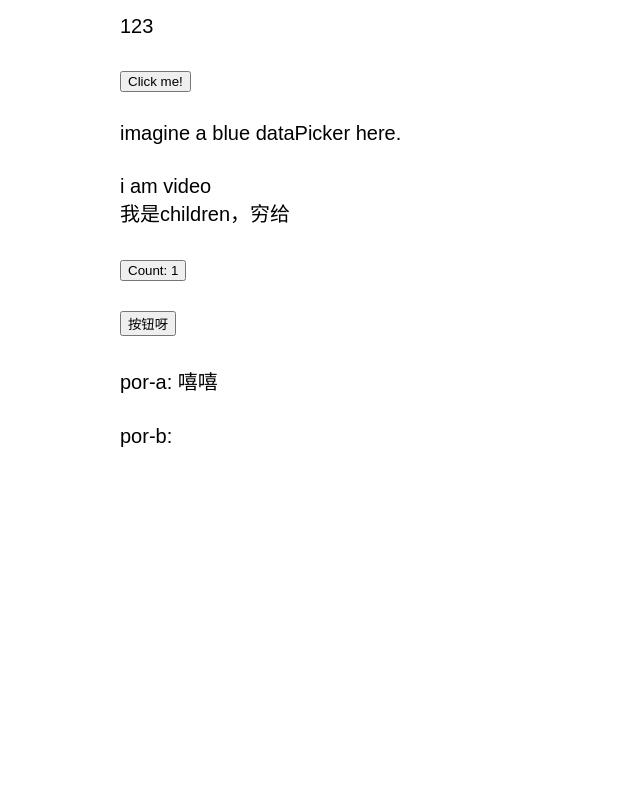
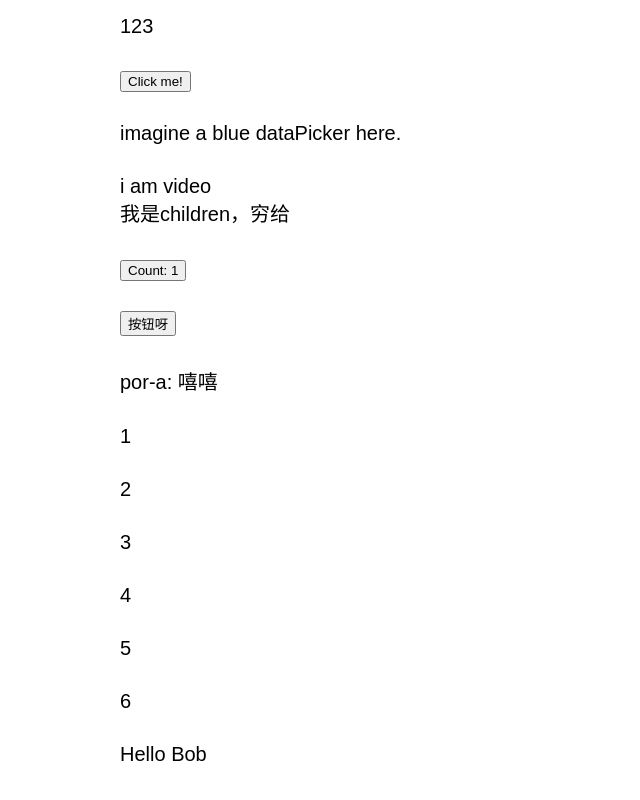
Before and after one commit to yuqibin/react-practice, a React (Create React App) app: page / in a window 1280 px wide. Shown: the part 1346-2146 px from the top of the page, without its empty margins (0-640 px from the left). Before the commit the page ends 2014 px from the top, so only its background shows below. Built offline with nearby package versions, Linux system fonts and the light colour scheme.

Commit message:
portals冒泡,profiler,不使用JSX

```diff
--- a/src/index.css
+++ b/src/index.css
@@ -71,3 +71,16 @@ ol, ul {
 .ref-btn {
   cursor: pointer;
 }
+
+.por-b {
+  position: fixed;
+  width: 600px;
+  height: 300px;
+  background: rgba(0,0,0,0.8);
+  color: #fff;
+  left: 50%;
+  top: 50%;
+  transform: translate(-50%, -50%);
+  text-align: center;
+  line-height: 300px;
+}
--- a/src/index.js
+++ b/src/index.js
@@ -1,6 +1,11 @@
-import React, {Suspense} from 'react';
+import React, {Suspense, Profiler} from 'react';
 import ReactDOM from 'react-dom';
 import './index.css';
+
+// 不使用JSX
+function NoJsxComp(props) {
+  return React.createElement('div', null, `Hello ${props.children}`)
+}
 
 const DemoComponent = React.lazy(() => import('./components/demoComponent'));
 
@@ -19,14 +24,27 @@ class PortasComp extends React.Component {
   }
 
   render () {
+    const arr = [1,2,3,4,5,6]
     return (<div>
       <button onClick={() => this.handleClick()}>按钮呀</button>
-      <div className="por-a">
-        por-a: <PortasChildCom flag={this.state.flag}>嘻嘻</PortasChildCom>
+      <div className="por-a" onClick={() => {console.log('por-a')}}>
+        por-a: <PortasChildCom flag={this.state.flag}>
+          <span>嘻嘻</span>
+        </PortasChildCom>
       </div>
-      <div className="por-b" id="PortasClildrenShow">
+      <div className="por-b"
+            onClick={() => {console.log('por-b')}}
+            id="PortasClildrenShow" style={{display : (this.state.flag ? 'block':'none')}}>
         por-b:
       </div>
+      {
+        this.state.flag && <p>xixi</p>
+      }
+      {
+        arr.map((num) => {
+         return <div key={num} value={num}>{num}</div>
+        })
+      }
     </div>)
   }
 }
@@ -100,6 +118,7 @@ function BlueDataPicker() {
 //  高阶组件HOC
 const DataSource = {}
 // 此函数接收一个组件...返回一个新组件
+// eslint-disable-next-line no-unused-vars
 function withSubscription(WrappedComponent, selectData) {
   // ...并返回另一个组件...
   return class extends React.Component {
@@ -723,7 +742,12 @@ class Game extends React.Component {
             <CounterButton/>
           </div>
           <div className="demo">
-            <PortasComp></PortasComp>
+            <Profiler id="myRenderTimeTest" onRender={onRenderCallback}>
+              <PortasComp></PortasComp>
+            </Profiler>
+          </div>
+          <div className="demo">
+            <NoJsxComp>Bob</NoJsxComp>
           </div>
         </div>
       </div>
@@ -731,6 +755,18 @@ class Game extends React.Component {
   }
 }
 
+function onRenderCallback(
+  id, // 发生提交的 Profiler 树的 “id”
+  phase, // "mount" （如果组件树刚加载） 或者 "update" （如果它重渲染了）之一
+  actualDuration, // 本次更新 committed 花费的渲染时间
+  baseDuration, // 估计不使用 memoization 的情况下渲染整颗子树需要的时间
+  startTime, // 本次更新中 React 开始渲染的时间
+  commitTime, // 本次更新中 React committed 的时间
+  interactions // 属于本次更新的 interactions 的集合
+) {
+  // 合计或记录渲染时间。。。
+  console.log(id, '\n',phase,'\n',actualDuration,'\n',baseDuration,'\n',startTime,'\n',commitTime,'\n',interactions)
+}
 
 
 // ========================================
```
